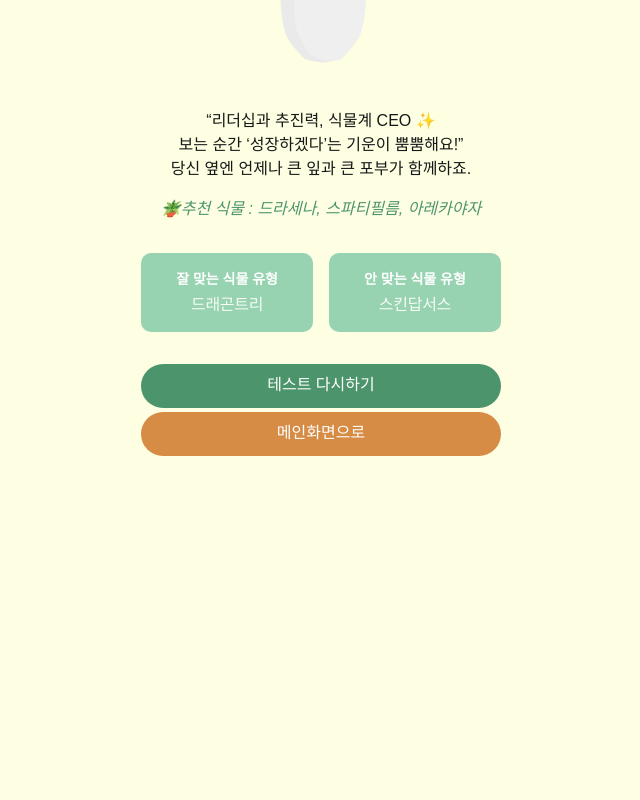
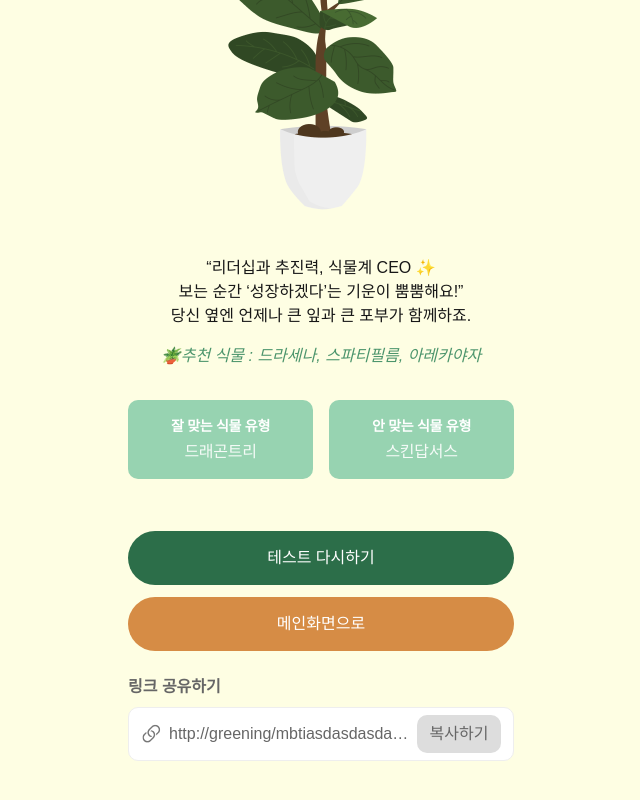
Before and after one commit to SWYP-9th-Team5/Greeinng-FE, a Next.js app: page /mbti/result in a window 1280 px wide. Shown: the part 400-1200 px from the top of the page, without its empty margins (319-959 px from the left). Before the commit the page ends 888 px from the top, so only its background shows below. Built offline with nearby package versions, Linux system fonts and the light colour scheme.

Commit message:
style: mbti result page 스타일 추가

```diff
--- a/src/app/mbti/layout.tsx
+++ /dev/null
@@ -1,9 +0,0 @@
-import { ReactNode } from 'react';
-
-export default function Layout({ children }: { children: ReactNode }) {
-  return (
-    <section className="flex h-[calc(100vh-64px)] w-full flex-col items-center justify-center px-5 md:h-[calc(100vh-80px)]">
-      {children}
-    </section>
-  );
-}
--- a/src/app/mbti/page.tsx
+++ b/src/app/mbti/page.tsx
@@ -21,7 +21,7 @@ export default function MbtiPage() {
   const testBtnText = '테스트 시작하기';
 
   return (
-    <>
+    <section className="flex h-[calc(100vh-64px)] w-full flex-col items-center justify-center px-5 md:h-[calc(100vh-80px)]">
       <h1 className="title1 text-primary mb-[24px] md:mb-[40px]">{title}</h1>
       <div className="mb-[24px] flex flex-col items-center justify-center md:mb-[0px]">
         <p className="font-HappinessR body1 text-center tracking-[-0.32px] whitespace-pre-line text-[#333]">
@@ -44,6 +44,6 @@ export default function MbtiPage() {
       >
         {testBtnText}
       </Link>
-    </>
+    </section>
   );
 }
--- a/src/app/mbti/question/[step]/layout.tsx
+++ b/src/app/mbti/question/[step]/layout.tsx
@@ -1,5 +1,9 @@
 import React from 'react';
 
 export default function Layout({ children }: { children: React.ReactNode }) {
-  return <>{children}</>;
+  return (
+    <section className="flex h-[calc(100vh-64px)] w-full flex-col items-center justify-center px-5 md:h-[calc(100vh-80px)]">
+      {children}
+    </section>
+  );
 }
--- a/src/app/mbti/result/page.tsx
+++ b/src/app/mbti/result/page.tsx
@@ -5,7 +5,17 @@ import ResultInfo from '@components/features/mbti/result/ResultInfo';
 
 export default async function MbtiResultPage() {
   return (
-    <article className={cn('flex flex-col gap-8')}>
+    <article
+      className={cn(
+        'm-auto flex flex-col items-center',
+        // 작은 모바일
+        'max-xxs:w-full',
+        // 모바일
+        'w-[21.875rem] gap-8 pt-10 pb-14 max-md:px-5',
+        // PC
+        'md:w-[24.125rem] md:gap-13 md:pt-15 md:pb-25',
+      )}
+    >
       <h1 className="sr-only">MBTI 결과</h1>
       <ResultInfo />
       <ResultButton />
--- a/src/components/features/mbti/result/ResultButton/ResultButton.tsx
+++ b/src/components/features/mbti/result/ResultButton/ResultButton.tsx
@@ -1,15 +1,96 @@
+'use client';
+
+import { toast } from 'react-toastify';
+
 import { cn } from '@/utils/cn';
+import Image from 'next/image';
+import { useRouter } from 'next/navigation';
 
 import Button from '@components/common/Button';
 
+const Share = () => {
+  const handleCopyUrl = async () => {
+    try {
+      const currentUrl = window.location.href;
+      await navigator.clipboard.writeText(currentUrl);
+      toast.success('링크가 복사되었습니다.');
+    } catch (error) {
+      toast.error('링크 복사가 실패되었습니다.');
+      console.error('링크 복사가 실패되었습니다.', error);
+    }
+  };
+
+  return (
+    <div className={cn('gap-1" flex flex-col')}>
+      <strong
+        className={cn(
+          'font-HappinessB text-[#666]',
+          'mb-1 text-[0.875rem]',
+          'md:mb-2 md:text-[1rem]',
+        )}
+      >
+        링크 공유하기
+      </strong>
+      <div
+        className={cn(
+          'flex items-center justify-between gap-2 rounded-[0.625rem] border border-[#eee] bg-[#fff]',
+          'px-3 py-[0.4375rem]',
+          '',
+        )}
+      >
+        <div className={cn('flex min-w-0 gap-2')}>
+          <Image src="/icons/clip.svg" alt="copy icon" width={20} height={20} />
+          <p className={cn('body1 truncate text-[#666]')}>
+            http://greening/mbtiasdasdasdasdasd
+          </p>
+        </div>
+        <Button
+          className={cn(
+            'h-[34px] w-[76px] rounded-[5px] px-[12.5px]',
+            'md:h-[38px] md:w-[89px] md:rounded-[10px]',
+          )}
+          color="gray"
+          onClick={handleCopyUrl}
+        >
+          복사하기
+        </Button>
+      </div>
+    </div>
+  );
+};
+
+const Nav = () => {
+  const router = useRouter();
+
+  const handleReTest = () => {
+    router.push('/mbti');
+  };
+
+  const handleGoMainPage = () => {
+    router.push('/');
+  };
+
+  return (
+    <nav className={cn('flex flex-col', 'mb-8 gap-1', 'gap-3 md:mb-6')}>
+      <Button className={cn('h-[38px]', 'md:h-[54px]')} onClick={handleReTest}>
+        테스트 다시하기
+      </Button>
+      <Button
+        className={cn('h-[38px]', 'md:h-[54px]')}
+        color="point"
+        onClick={handleGoMainPage}
+      >
+        메인화면으로
+      </Button>
+    </nav>
+  );
+};
+
 export default function ResultButton() {
   return (
-    <section>
-      <nav className={cn('mb-8 flex flex-col gap-1')}>
-        <Button color="secondary">테스트 다시하기</Button>
-        <Button color="point">메인화면으로</Button>
-      </nav>
-      <div className=""></div>
+    <section className={cn('flex w-full flex-col')}>
+      <Nav />
+      <Share />
     </section>
   );
 }
--- a/src/components/features/mbti/result/ResultInfo/ResultInfo.tsx
+++ b/src/components/features/mbti/result/ResultInfo/ResultInfo.tsx
@@ -13,10 +13,42 @@ const resultData = {
   notok: '스킨답서스',
 };
 
+const RecommendCard = ({ label, text }: { label: string; text: string }) => {
+  return (
+    <div
+      className={cn(
+        'bg-tertiary flex w-full flex-col gap-1 rounded-[0.625rem] px-[2.1875rem] py-4 text-[#fff]',
+      )}
+    >
+      <strong
+        className={cn(
+          'font-HappinessB leading-[1.375rem]] text-[0.875rem] tracking-[-0.0175rem]',
+          'md:font-[1rem]',
+        )}
+      >
+        {label}
+      </strong>
+      <span
+        className={cn(
+          'body1 leading-[1.375rem] tracking-[-0.0175rem] text-[rgba(255,255,255,0.90)]',
+        )}
+      >
+        {text}
+      </span>
+    </div>
+  );
+};
+
 export default async function ResultInfo() {
   const { title, src, des1, des2, recommend, ok, notok } = resultData;
+
+  const cardData = [
+    { label: '잘 맞는 식물 유형', text: ok },
+    { label: '안 맞는 식물 유형', text: notok },
+  ];
+
   return (
-    <section className={cn('flex-col justify-items-center text-center')}>
+    <section className={cn('w-full flex-col justify-items-center text-center')}>
       <h2 className={cn('title2 mb-3 text-[#333]')}>{title}</h2>
       <p className={cn('body1 mb-3 whitespace-pre-line', 'md:mb-10')}>{des1}</p>
       <Image
@@ -30,49 +62,16 @@ export default async function ResultInfo() {
       <em className={cn('dy1 text-secondary mb-8 inline-block')}>
         {recommend}
       </em>
-      <div className={cn('flex gap-4')}>
-        <div
-          className={cn(
-            'bg-tertiary flex flex-col gap-1 rounded-[0.625rem] px-[2.1875rem] py-4 text-[#fff]',
-          )}
-        >
-          <strong
-            className={cn(
-              'font-HappinessB leading-[1.375rem]] tracking-[-0.0175rem text-[0.875rem]',
-              'md:font-[1rem]',
-            )}
-          >
-            잘 맞는 식물 유형
-          </strong>
-          <span
-            className={cn(
-              'body1 leading-[1.375rem] tracking-[-0.0175rem] text-[rgba(255,255,255,0.90)]',
-            )}
-          >
-            {ok}
-          </span>
-        </div>
-        <div
-          className={cn(
-            'bg-tertiary flex flex-col gap-1 rounded-[0.625rem] px-[2.1875rem] py-4 text-[#fff]',
-          )}
-        >
-          <strong
-            className={cn(
-              'font-HappinessB leading-[1.375rem]] tracking-[-0.0175rem text-[0.875rem]',
-              'md:font-[1rem]',
-            )}
-          >
-            안 맞는 식물 유형
-          </strong>
-          <span
-            className={cn(
-              'body1 leading-[1.375rem] tracking-[-0.0175rem] text-[rgba(255,255,255,0.90)]',
-            )}
-          >
-            {notok}
-          </span>
-        </div>
+      <div className={cn('flex w-full gap-4')}>
+        {cardData.map((item) => {
+          return (
+            <RecommendCard
+              key={item.label}
+              label={item.label}
+              text={item.text}
+            />
+          );
+        })}
       </div>
     </section>
   );
```
Also changed, not shown: public/icons/clip.svg (added).
